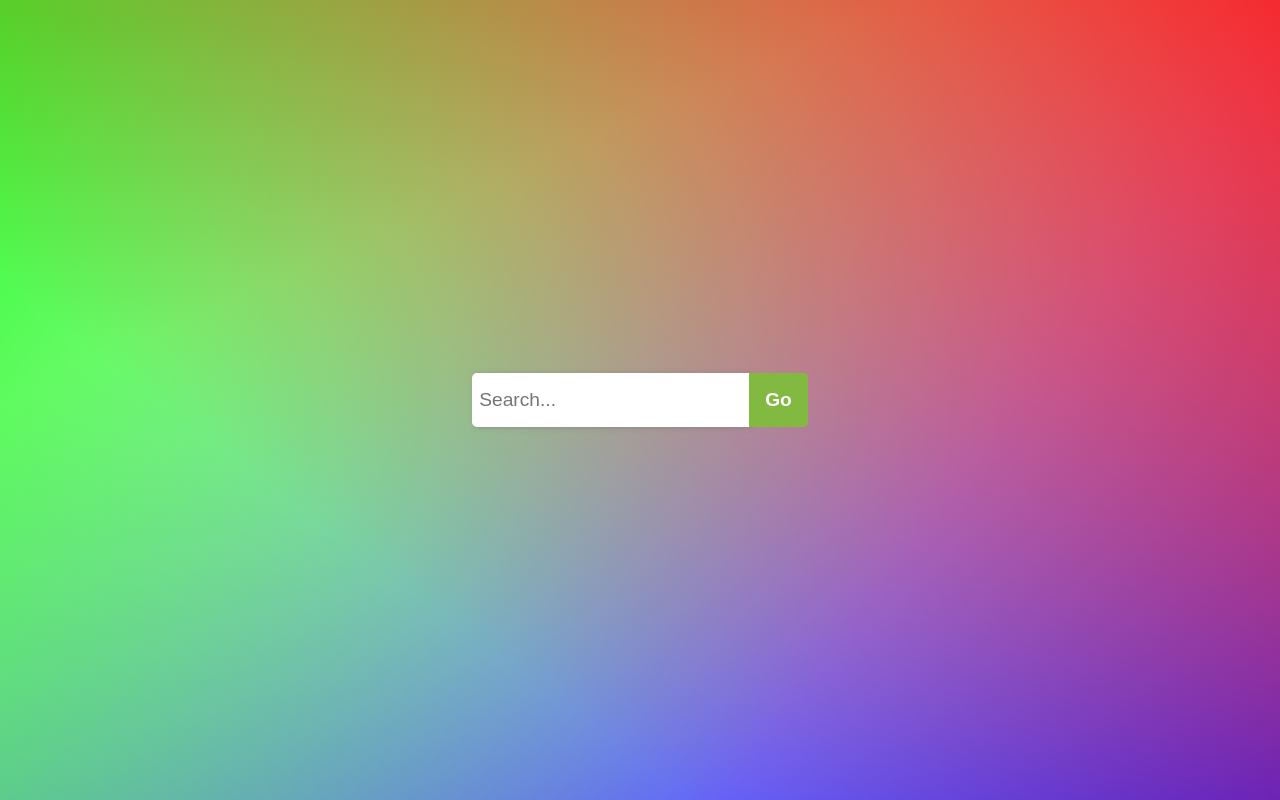
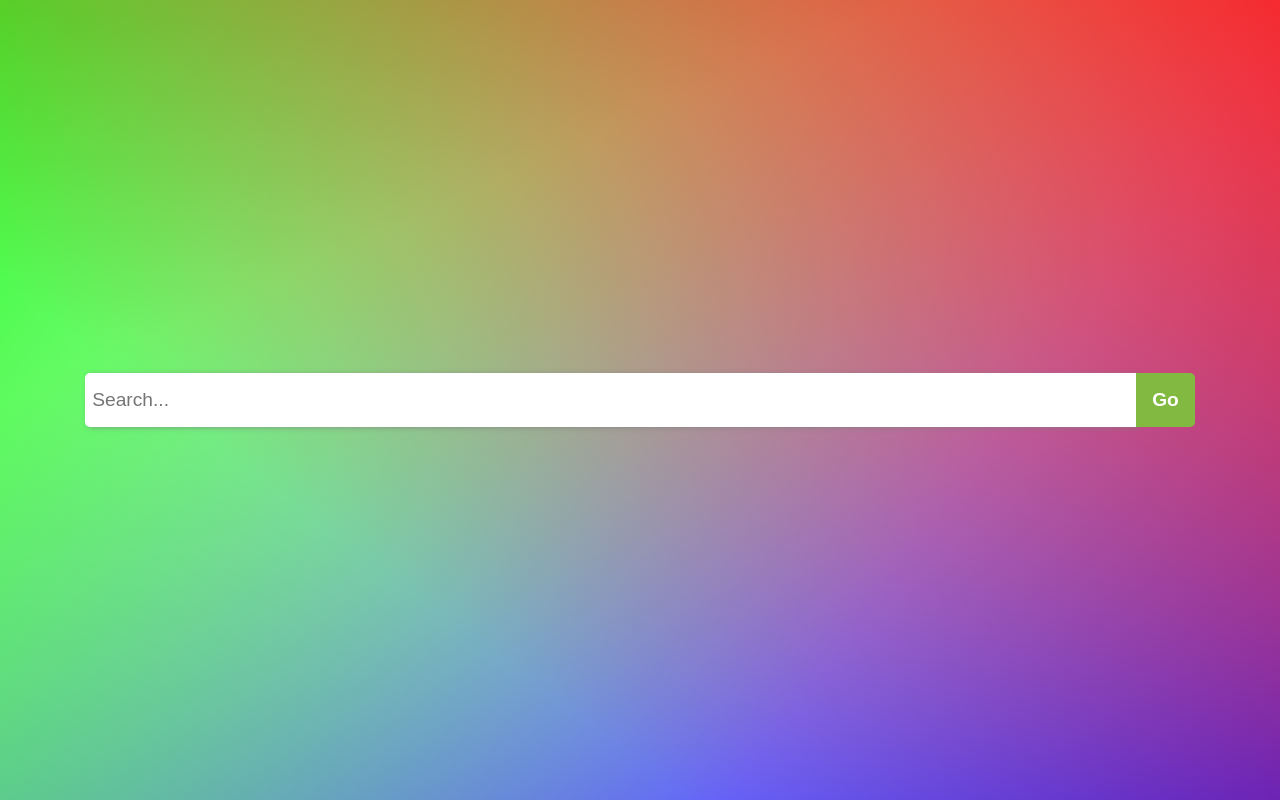
Before and after one commit to 407Developer/CSS-projects, a plain HTML site: page expandable_search-bar/index.html in a window 1280 px wide. In both pictures the pointer is over the input "Search...". Drawn offline with Linux system fonts and the light colour scheme.

Commit message:
project two -fixed issue- increased width of search bar

```diff
--- a/expandable_search-bar/styles.css
+++ b/expandable_search-bar/styles.css
@@ -36,7 +36,7 @@ body {
 
 .search-bar:hover,
 .search-bar:focus{
-    width: 250px;
+    width: 80%;
     padding-right: 20px;
 }
 .search-bar:hover::placeholder{
@@ -53,7 +53,3 @@ body {
     font-size: larger;
     font-weight: bold;
 }
-
-
-
-/* 1234567890 */
```
